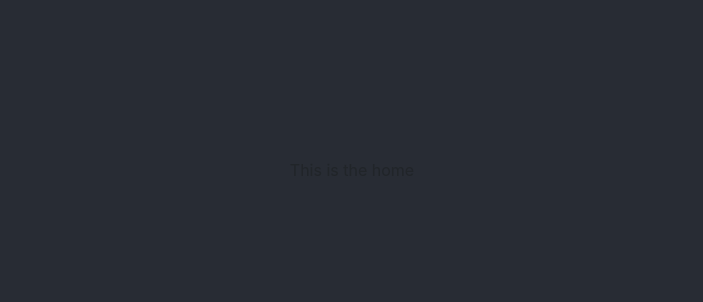
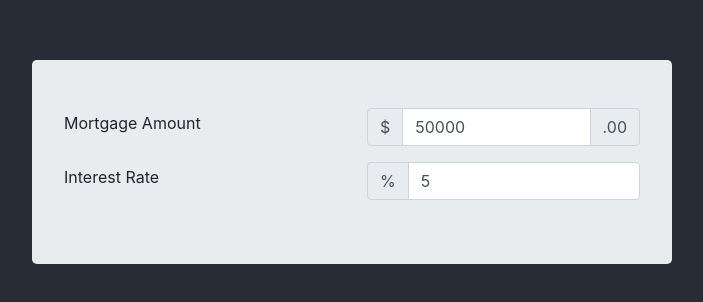
Before and after one commit to shubhamchauhan4488/mortgage-calculator, a React (Create React App) app: page / in a window 1280 px wide. Shown: the part 254-556 px from the top of the page, without its empty margins (288-991 px from the left). Built offline with nearby package versions, Linux system fonts and the light colour scheme.

Commit message:
Add Amount and Rate feilds with binding

```diff
--- a/src/components/Home.js
+++ b/src/components/Home.js
@@ -1,9 +1,85 @@
-import React from "react";
+import React, { useState } from "react";
 
 export const Home = () => {
+  const [mortgageAmt, setMortgageAmt] = useState(50000);
+  const [rate, setRate] = useState(5);
+
+  const [errors, setErrors] = useState({
+    mortgageAmt: "",
+    rate: "",
+  });
+
+  const handleInputChange = (e) => {
+    setErrors({
+      ...errors,
+      [e.target.name]: "",
+    });
+    switch (e.target.name) {
+      case "mortgageAmt": {
+        setMortgageAmt(e.target.value);
+        break;
+      }
+      case "rate": {
+        setRate(e.target.value);
+        break;
+      }
+      default:
+        return;
+    }
+  };
+
   return (
     <div className="main-content-container">
-      This is the home
+      <div id="mortgage-form-container" data-testid="mortgage-form-container" className="jumbotron no-gutters col-12 col-sm-6 mt-3 py-5">
+        <div className="row align-items-center mb-3">
+          <div className="col">
+            <label htmlFor="basic-url">Mortgage Amount</label>
+          </div>
+          <div className="col">
+            <div className="input-group">
+              <div className="input-group-prepend">
+                <span className="input-group-text">$</span>
+              </div>
+              <input
+                id="mortgageAmt"
+                type="number"
+                className="form-control"
+                name="mortgageAmt"
+                aria-label="Amount (to the nearest dollar)"
+                placeholder="Value nearest to dollar amount"
+                value={mortgageAmt}
+                onChange={handleInputChange}
+              />
+              <div className="input-group-append">
+                <span className="input-group-text">.00</span>
+              </div>
+            </div>
+          </div>
+        </div>
+
+        <div className="row align-items-center mb-3 align-items-center mb-3">
+          <div className="col">
+            <label htmlFor="interestRate">Interest Rate</label>
+          </div>
+          <div className="col">
+            <div className="input-group">
+              <div className="input-group-prepend">
+                <span className="input-group-text">%</span>
+              </div>
+              <input
+                id="rate"
+                type="number"
+                className="form-control"
+                name="rate"
+                aria-label="Interest Rate"
+                placeholder="Annual Interest Rate"
+                value={rate}
+                onChange={handleInputChange}
+              />
+            </div>
+          </div>
+        </div>
+      </div>
     </div>
   );
 };
```
